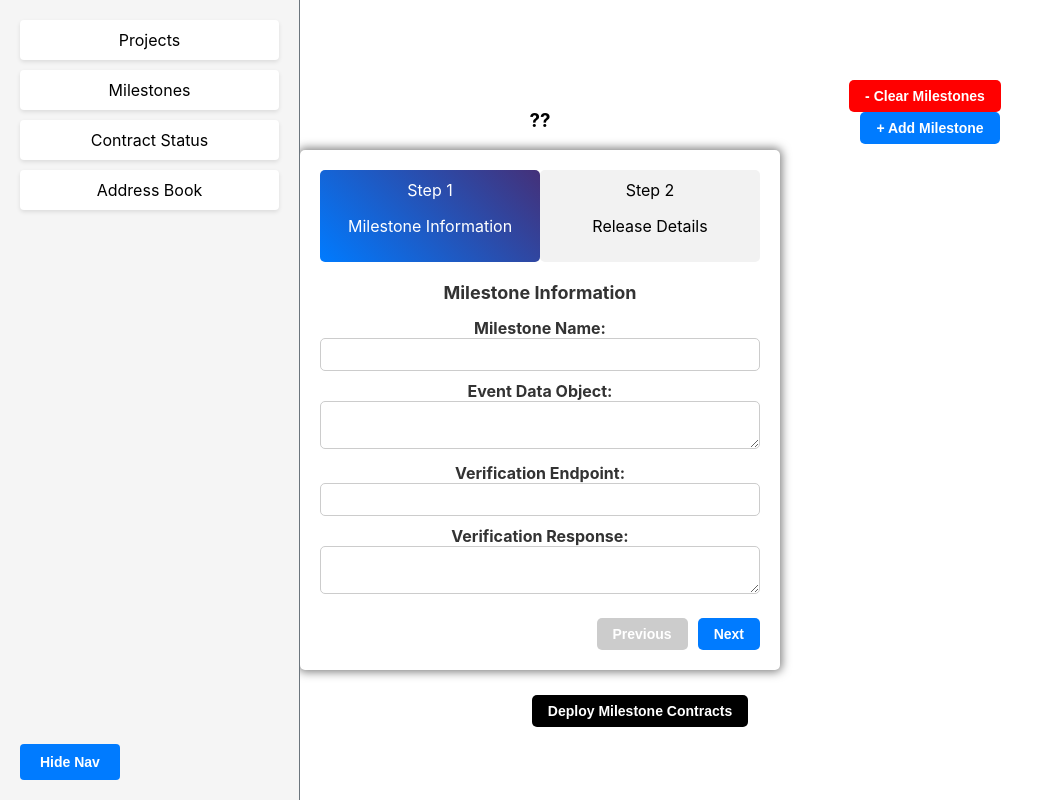
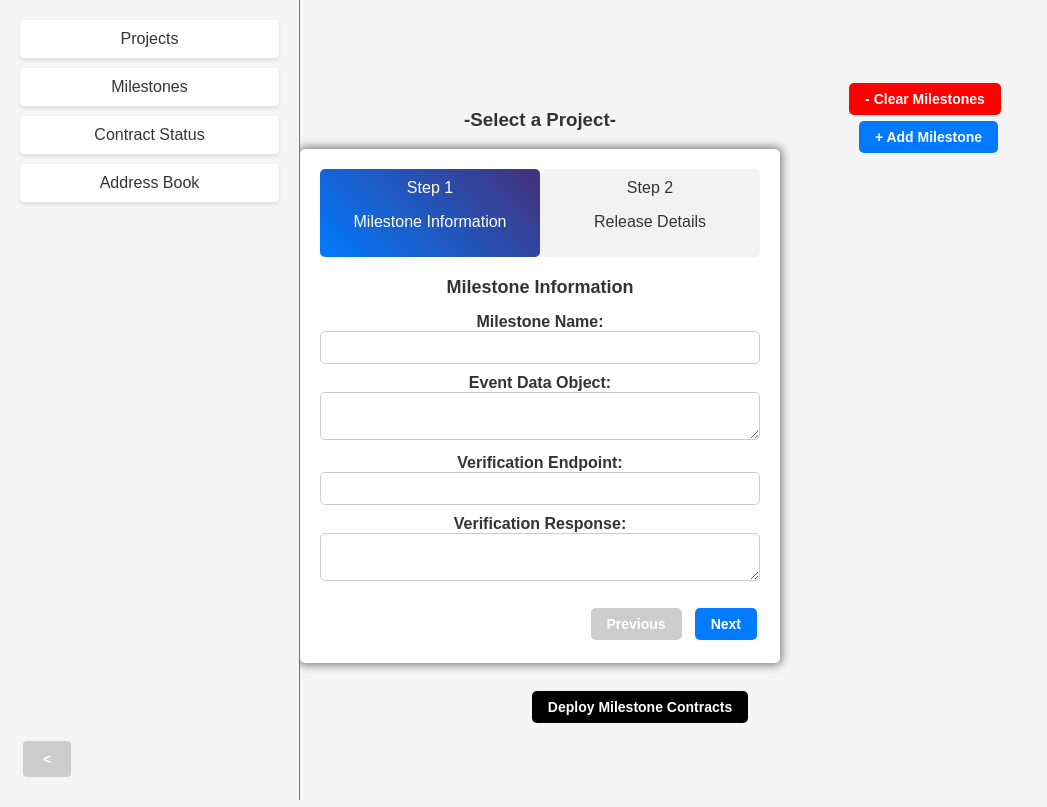
Before and after one commit to ramenpepe/circlehackathon, a React (Create React App) app in the folder cstream/: page / in a window 1280 px wide. Both pictures are taken after a click on the item "Milestones". Shown: the whole page, without its empty margins (0-1047 px from the left). Built offline with nearby package versions, Linux system fonts and the light colour scheme.

Commit message:
remove reno

```diff
--- a/cstream/src/App.css
+++ b/cstream/src/App.css
@@ -3,29 +3,37 @@
   --secondary-color: #6c757d;
   --background-color: #f5f5f5;
   --text-color: #333;
+  --font-family: 'Arial', sans-serif;
+}
+
+body {
+  font-family: var(--font-family);
+  background-color: var(--background-color);
+  color: var(--text-color);
+  margin: 0;
+  padding: 0;
 }
 
 .App {
   text-align: center;
+  max-width: 800px;
+  margin: 10vh auto;
 }
 
-.App-logo {
-  height: 40vmin;
-  pointer-events: none;
+.milestonecon .milestones {
+  display: inline-block;
+  width: 200px;
 }
 
-@media (prefers-reduced-motion: no-preference) {
-  .App-logo {
-    animation: App-logo-spin infinite 20s linear;
-  }
+.milestonecon .wizard {
+  margin: 10px;
+  display: inline-block;
+  width: calc(100% - 250px);
+  vertical-align: top;
 }
-.App{ max-width:800px; margin:10vh auto;  }
-.milestonecon .milestones{ display:inline-block; width:200px; }
-
-.milestonecon .wizard{ margin:10px; display:inline-block;  width:calc(100% - 250px);  vertical-align:top; }
 
 .App-header {
-  background-color: #282c34;
+  background-color: var(--primary-color);
   min-height: 100vh;
   display: flex;
   flex-direction: column;
@@ -39,7 +47,7 @@
   padding: 8px 16px;
   border: none;
   border-radius: 5px;
-  background-color: #007bff;
+  background-color: var(--primary-color);
   color: #fff;
   cursor: pointer;
   font-size: 14px;
--- a/cstream/src/App.js
+++ b/cstream/src/App.js
@@ -28,7 +28,7 @@ function App() {
     console.log(milestones, msobj);
     setMilestones((prevMilestones) => [
       ...prevMilestones,
-      { type: 'arrow', direction: 'down' },
+
       { type: 'box', content: msobj, id: 'newMilestone' },
     ]);
     setCurrentStep(1);
@@ -69,13 +69,84 @@ function App() {
     // setMilestones([...milestones, { type: 'arrow', direction: 'down' }, { type: 'box', content: 'New Milestone', id: 'newMilestone' }]);
   };
 
+  const deployMilestoneContract = (milestone) => {
+    // Generate a random EVM-based contract address
+    const contractAddress = generateRandomContractAddress();
+
+    // Update the milestone object with the contract address
+
+  return  contractAddress;
+    // Implement the logic to track the status of contract signing and milestone completion level
+  };
+
+  const generateRandomContractAddress = () => {
+    // Generate a random hexadecimal string as the contract address
+    const hexCharacters = '0123456789ABCDEF';
+    let contractAddress = '0x';
+
+    for (let i = 0; i < 40; i++) {
+      const randomIndex = Math.floor(Math.random() * hexCharacters.length);
+      contractAddress += hexCharacters[randomIndex];
+    }
+
+    return contractAddress;
+  };
+
+  const retrieveMilestoneData = (milestone) => {
+    // Implement the logic to retrieve the milestone data based on the milestone object
+    // You can access the properties of the milestone object and return the necessary data
+    const milestoneData = {
+      name: milestone.name,
+      eventData: milestone.eventData,
+      verificationEndpoint: milestone.verificationEndpoint,
+      verificationResponse: milestone.verificationResponse,
+      releaseAmount: milestone.releaseAmount,
+      counterparty: milestone.counterparty,
+      // Add other properties as needed
+    };
+
+    return milestoneData;
+  };
+
 
   const handleContractDeployment = () => {
+    console.log(contracts);
+    const updatedContracts = [...contracts]; // Create a copy of the contracts array
+
     milestones.forEach((milestone) => {
+      // Check if the milestone has already been deployed
+      const existingContractIndex = updatedContracts.findIndex((contract) => contract.name === milestone.name);
+
+      if (existingContractIndex !== -1) {
+        console.log(`Milestone '${milestone.name}' has already been deployed. Skipping deployment.`);
+        return;
+      }
+
       // Deploy the milestone as a contract using the necessary data
-      // Track the status of contract signing and milestone completion level
+      const deployedContract = deployMilestoneContract(milestone);
+
+      // Implement the logic to track the status of contract signing and milestone completion level
+      // For example, you can update the contract status and completion level based on external systems or events
+
+      // Create a new contract object with the deployed milestone details
+      const newContract = {
+        name: milestone.name,
+        contractAddress: deployedContract,
+        status: 'Pending',
+        completionLevel: 0,
+      };
+
+      // Add the new contract to the updatedContracts array
+      updatedContracts.push(newContract);
+
+      // Log the deployed contract details
+      console.log('Deployed Contract:', newContract);
     });
+
+    // Update the contracts state with the updatedContracts array
+    setContracts(updatedContracts);
   };
+
 
   const [contracts, setContracts] = useState([]);
 
@@ -95,7 +166,7 @@ function App() {
       {activeItem === 'Milestones' && (
         <div class="milestonecon">
           <div className="wizard">
-          <h3>{selectedProject && selectedProject.name ? selectedProject.name : '??'}</h3>
+          <h3>{selectedProject && selectedProject.name ? selectedProject.name : '-Select a Project-'}</h3>
 
             <WizardComponent
               currentStep={currentStep}
--- a/cstream/src/components/address/AddressBook.css
+++ b/cstream/src/components/address/AddressBook.css
@@ -35,15 +35,21 @@
 }
 
 .contact {
+  cursor: pointer;
   margin: 5px;
   padding: 10px;
   display:inline-block;
   max-width:350px;
   background-color: #fff;
-  box-shadow: 0 2px 4px rgba(0, 0, 0, 0.1);
+  box-shadow: 0 2px 4px rgba(0, 0, 0, 0.5);
+  transform: perspective(500px) rotateY(20deg);
   border-radius: 4px;
+  transition: transform 0.5s;
 }
+.contact:hover{
 
+  transform: perspective(500px) rotateY(0deg);
+}
 .contact-name {
   font-weight: bold;
 }
--- a/cstream/src/components/contracts/ContractList.css
+++ b/cstream/src/components/contracts/ContractList.css
@@ -12,7 +12,7 @@ td {
   padding: 8px;
   border: 1px solid #ddd;
 }
-
+tr:hover td{ background:#FFF; }
 thead th {
   background-color: #f2f2f2;
 }
--- a/cstream/src/components/contracts/ContractList.jsx
+++ b/cstream/src/components/contracts/ContractList.jsx
@@ -9,21 +9,25 @@ const ContractList = ({ contracts }) => {
       <table>
         <thead>
           <tr>
+            <th>Milestone</th>
             <th>Contract Address</th>
+            <th>Blockchain</th>
             <th>Status</th>
             <th>Milestone Completion</th>
           </tr>
         </thead>
         <tbody>
           {contracts.map((contract) => (
-            <tr key={contract.address}>
-              <td>{contract.address}</td>
+            <tr key={contract.contractAddress}>
+              <td>{contract.name}</td>
+              <td>{contract.contractAddress}</td>
+              <td>{contract.blockchain}</td> {/* Add this line */}
               <td>{contract.status}</td>
               <td>
                 <div className="completion-bar">
                   <div
                     className="completion-level"
-                    style={{ width: `${contract.completion}%` }}
+                    style={{ width: `${contract.completionLevel}%` }}
                   ></div>
                 </div>
               </td>
--- a/cstream/src/components/diagram/Diagram.jsx
+++ b/cstream/src/components/diagram/Diagram.jsx
@@ -1,12 +1,10 @@
 import React from 'react';
 import './Diagram.css';
 
-const Diagram = ({ steps, direction, add, remove,select
-}) => {
+const Diagram = ({ steps, direction, add, remove, select }) => {
   const handleBoxClick = (content) => {
     if (select) {
       select(content);
-
     }
   };
 
@@ -20,6 +18,11 @@ const Diagram = ({ steps, direction, add, remove,select
         switch (step.type) {
           case 'box':
             return (
+              <div>
+              <div className="arrow-container down">
+                <div className="arrow"></div>
+                <div className="arrow delay"></div>
+                </div>
                 <div
                   key={index}
                   id={step.id}
@@ -28,16 +31,15 @@ const Diagram = ({ steps, direction, add, remove,select
                 >
                   {step.content.milestoneName}
                 </div>
+              </div>
             );
           case 'wildcard':
-            return <div>{step.content}</div>;
+            return <div key={index}>{step.content}</div>;
           case 'arrow':
             return (
               <div
                 key={index}
-                className={`arrow-container ${step.direction} ${
-                  step.invert ? 'invert' : ''
-                }`}
+                className={`arrow-container ${step.direction} ${step.invert ? 'invert' : ''}`}
               >
                 <div className="arrow"></div>
                 <div className="arrow delay"></div>
--- a/cstream/src/components/nav/LeftNavBar.css
+++ b/cstream/src/components/nav/LeftNavBar.css
@@ -43,7 +43,7 @@
   padding: 10px 20px;
   border: none;
   border-radius: 4px;
-  background-color: var(--primary-color);
+  background-color: #CCC;
   color: #fff;
   cursor: pointer;
   transition: background-color 0.3s ease;
--- a/cstream/src/components/nav/LeftNavBar.jsx
+++ b/cstream/src/components/nav/LeftNavBar.jsx
@@ -45,7 +45,7 @@ const LeftNavBar = ({ handleNavItemClick }) => {
         </ul>
       </div>
       <button className="toggle-button" onClick={toggleNavVisibility}>
-        {isNavVisible ? 'Hide Nav' : 'Show Nav'}
+        {isNavVisible ? '<' : '>'}
       </button>
     </div>
   );
--- a/cstream/src/components/project/ProjectList.css
+++ b/cstream/src/components/project/ProjectList.css
@@ -13,7 +13,7 @@
   padding: 8px;
 }
 
-
+button{ margin:3px; }
 .project-list {
   display: flex;
   flex-direction: column;
@@ -26,6 +26,14 @@
   padding: 10px;
   border: 1px solid #ccc;
   cursor: pointer;
+  transform: perspective(500px) rotateX(20deg);
+  border-radius: 4px;
+  transition: transform 0.5s;
+}
+.project:hover {
+transform: perspective(500px) rotateX(0deg); background:#FFF;
+  border-radius: 4px;
+  transition: transform 0.5s;
 }
 
 .project-info {
--- a/cstream/src/components/project/ProjectList.jsx
+++ b/cstream/src/components/project/ProjectList.jsx
@@ -90,7 +90,7 @@ const ProjectList = ({selectedProject, setSelectedProject, setActiveItem}) => {
           value={value}
           onChange={(e) => setValue(e.target.value)}
         />
-        <button onClick={handleAddProject}>Add Project</button>
+        <button onClick={handleAddProject}>Add Project</button><hr></hr>
       </div>
 
       <div className="project-list">
```
Lines whose indentation alone changed are shown as unchanged.
